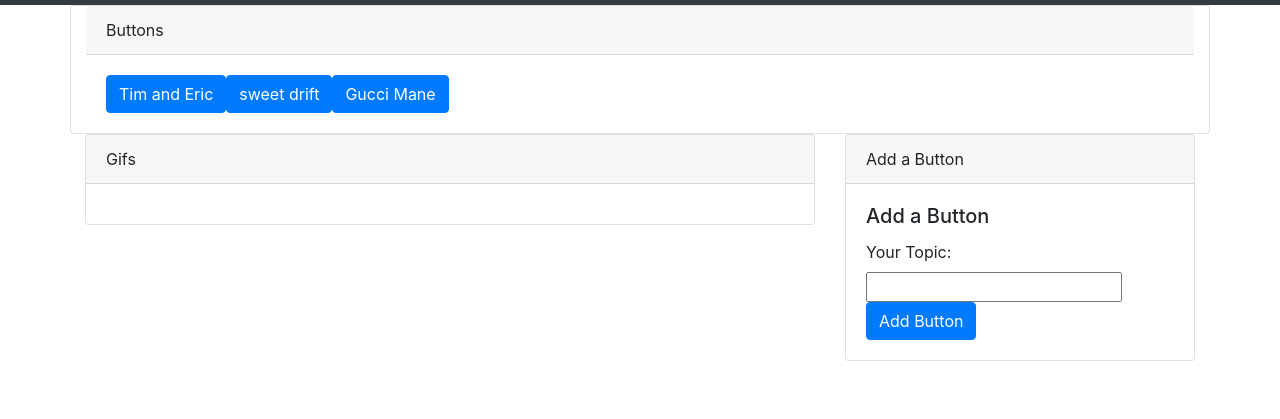
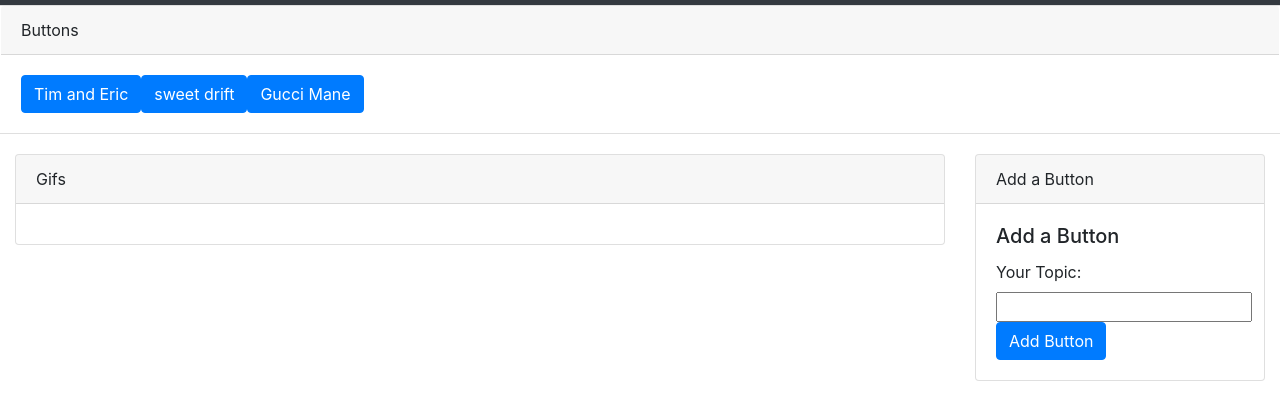
Before and after one commit to rustinpeace91/GifTastic, a plain HTML site: page index.html in a window 1280 px wide. Shown: the part 51-470 px from the top of the page. Drawn offline with nearby package versions, Linux system fonts and the light colour scheme.

Commit message:
styling added

```diff
--- a/assets/css/style.css
+++ b/assets/css/style.css
@@ -0,0 +1,22 @@
+#gif-container{
+    display:flex;
+    flex-wrap:wrap;
+}
+
+#gif-container div{
+    margin:5px;
+}
+
+#gif-container p{
+    margin:2px;
+}
+
+@media (min-width: 1200px){
+.container {
+    max-width: 1500px;
+}
+}
+
+.card{
+    margin-bottom:20px;
+}
--- a/index.html
+++ b/index.html
@@ -26,7 +26,7 @@
 
   <div class = "container">
     <div id = "yeah" class = "row">
-      <div class = "col-8">
+      <div class = "col-9">
           <div class="card">
               <div class="card-header">
                 Gifs
@@ -36,7 +36,7 @@
               </div>
             </div>
       </div>
-      <div class = "col-4">
+      <div class = "col-3">
           <div class="card">
               <div class="card-header">
                 Add a Button
```
